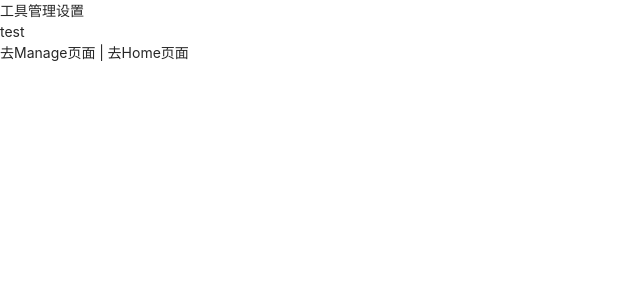
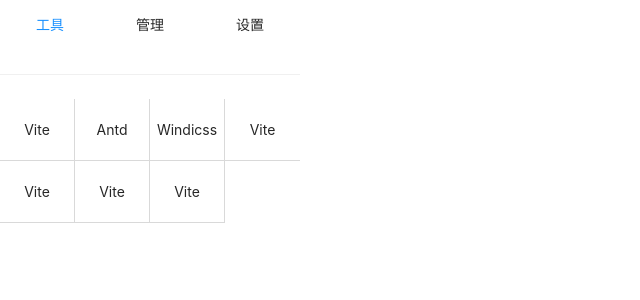
Before and after one commit to icctuan/vite-chrome-plugin-V3, a React (Vite) app: page /#/ in a window 1280 px wide. Shown: the top 300 px of the page, without its empty margins (0-640 px from the left). Built offline with nearby package versions, Linux system fonts and the light colour scheme.

Commit message:
feat: 根据要求调整各页面样式

```diff
--- a/src/App.tsx
+++ b/src/App.tsx
@@ -1,6 +1,6 @@
 import { HashRouter, Route, Routes } from 'react-router-dom'
-import Header from './pages/Header'
-import Home from './pages/Home'
+import Tool from './pages/Tool'
+import Set from './pages/Set'
 import Layout from './pages/Layout'
 import Manage from './pages/Manage'
 
@@ -9,10 +9,10 @@
 		<HashRouter basename="/">
 			<Routes>
 				<Route path="/" element={<Layout />}>
-					<Route index element={<Header />} />
-					{/* <Route path="tool" element={<Tool />} /> */}
+					<Route index element={<Tool />} />
+					<Route path="tool" element={<Tool />} />
 					<Route path="manage" element={<Manage />} />
-					<Route path="home" element={<Home />} />
+					<Route path="setting" element={<Set />} />
 				</Route>
 				{/* <Route path="*" element={<NotFound />} /> */}
 			</Routes>
--- /dev/null
+++ b/src/pages/Default/index.tsx
@@ -0,0 +1,14 @@
+import { Button } from 'antd'
+import { FC, useState } from 'react'
+import { Link } from 'react-router-dom'
+
+const Header: FC<any> = () => {
+	return (
+		<div>
+			<p>要使用小插件，请先登录哦</p>
+			<Button>登录</Button>
+		</div>
+	)
+}
+
+export default Header
--- a/src/pages/Header/index.tsx
+++ /dev/null
@@ -1,20 +0,0 @@
-import { FC, useState } from 'react'
-import { Link } from 'react-router-dom'
-// import logo from "./img/logo.svg";
-
-const Header: FC<any> = () => {
-	const [count, setCount] = useState(0)
-
-	return (
-		<header className="App-header">
-			<p>test</p>
-			<p>
-				<Link to="/manage">去Manage页面</Link>
-				{' | '}
-				<Link to="/home">去Home页面</Link>
-			</p>
-		</header>
-	)
-}
-
-export default Header
--- a/src/pages/Home/index.tsx
+++ /dev/null
@@ -1,25 +0,0 @@
-import { FC, useState } from 'react'
-import { Link } from 'react-router-dom'
-import logo from './img/logo.svg'
-
-const Home: FC<any> = () => {
-	const [count, setCount] = useState(0)
-
-	return (
-		<header className="App-header">
-			<img src={logo} className="App-logo" alt="logo" />
-			<p>
-				<button type="button" onClick={() => setCount(count => count + 1)}>
-					count is: {count}
-				</button>
-			</p>
-			<p>
-				<Link to="/">去主页面</Link>
-				{' | '}
-				<Link to="/manage">去Manage页面</Link>
-			</p>
-		</header>
-	)
-}
-
-export default Home
--- /dev/null
+++ b/src/pages/Layout/index.module.less
@@ -0,0 +1,35 @@
+.wrapper {
+	width: 300px;
+	height: 500px;
+}
+.header {
+	width: 100%;
+	:global {
+		.ant-radio-group {
+			width: 100%;
+			display: flex;
+			justify-content: space-around;
+		}
+		.ant-radio-button-wrapper:focus-within,
+		.ant-radio-button-wrapper-checked:not(.ant-radio-button-wrapper-disabled):focus-within {
+			box-shadow: none;
+		}
+		.ant-radio-button-wrapper:first-child {
+			border: none;
+		}
+		.ant-radio-button-wrapper {
+			height: 50px;
+			line-height: 50px;
+			padding: 0 20px;
+			border: none;
+			&:not(:first-child)::before {
+				display: none;
+			}
+		}
+	}
+}
+
+.main {
+	width: 300px;
+	height: calc(100% - 50px);
+}
--- a/src/pages/Layout/index.tsx
+++ b/src/pages/Layout/index.tsx
@@ -1,35 +1,32 @@
 // 布局组件
-// import { Divider, Radio, RadioChangeEvent } from "antd";
 import { FC, useState } from 'react'
 import { Outlet } from 'react-router'
 import { useNavigate } from 'react-router-dom'
+import { Divider, Radio, RadioChangeEvent } from 'antd'
 import styles from './index.module.less'
 
 const Layout: FC<any> = () => {
-	const [active, setActive] = useState<'tool' | 'manage' | 'set'>('tool')
+	const [active, setActive] = useState<'tool' | 'manage' | 'setting'>('tool')
 
-	// const navigate = useNavigate();
+	const navigate = useNavigate()
 
-	// function onRouteChange(e: RadioChangeEvent) {
-	//   const value = e.target.value;
-	//   setActive(value);
-	//   navigate(value);
-	// }
+	const handleRouteActiveChange = (e: RadioChangeEvent) => {
+		const value = e.target.value
+		setActive(value)
+		navigate(value)
+	}
 
 	return (
-		<div>
-			<div>
-				<button className="wd-my-xxs">工具</button>
-				<button>管理</button>
-				<button>设置</button>
-			</div>
-			{/* <Radio.Group value={active} onChange={onRouteChange}>
-          <Radio.Button value="tool">工具</Radio.Button>
-          <Radio.Button value="manage">管理</Radio.Button>
-          <Radio.Button value="set">设置</Radio.Button>
-        </Radio.Group> */}
-			{/* <Divider /> */}
-			<main>
+		<div className={styles.wrapper}>
+			<header className={styles.header}>
+				<Radio.Group value={active} onChange={handleRouteActiveChange}>
+					<Radio.Button value="tool">工具</Radio.Button>
+					<Radio.Button value="manage">管理</Radio.Button>
+					<Radio.Button value="setting">设置</Radio.Button>
+				</Radio.Group>
+			</header>
+			<Divider className="wd-my-0" />
+			<main className={styles.main}>
 				<Outlet />
 			</main>
 		</div>
--- a/src/pages/Manage/index.tsx
+++ b/src/pages/Manage/index.tsx
@@ -1,15 +1,23 @@
+import { Button, Input } from 'antd'
+import { SoundOutlined } from '@ant-design/icons'
 import { FC } from 'react'
-import { Link } from 'react-router-dom'
 
 const Manage: FC<any> = () => {
 	return (
-		<div>
-			Manage
-			<p>
-				<Link to="/">去主页面</Link>
-				{' | '}
-				<Link to="/home">去Home页面</Link>
+		<div className="wd-p-10px">
+			<Button className="wd-my-10px">打开Options</Button>
+			<p className="wd-mt-20px">
+				<SoundOutlined className="wd-pr-10px" />
+				向content发送消息：
 			</p>
+			<Input.Group compact>
+				<Input
+					style={{ width: 'calc(100% - 65px)' }}
+					defaultValue="https://ant.design"
+					placeholder="请输入内容"
+				/>
+				<Button type="primary">发送</Button>
+			</Input.Group>
 		</div>
 	)
 }
--- /dev/null
+++ b/src/pages/Set/index.module.less
@@ -0,0 +1,15 @@
+.setWrapper {
+	padding: 10px;
+	height: 100%;
+	width: 100%;
+	display: flex;
+	flex-direction: column;
+	justify-content: space-between;
+}
+.bottom {
+	cursor: pointer;
+	text-align: center;
+	&:hover {
+		color: #da70d6;
+	}
+}
--- /dev/null
+++ b/src/pages/Set/index.tsx
@@ -0,0 +1,28 @@
+import { Avatar, Divider } from 'antd'
+import { LogoutOutlined } from '@ant-design/icons'
+import { FC, useState } from 'react'
+import styles from './index.module.less'
+
+const Set: FC<any> = () => {
+	const handleLogOut = () => {
+		console.log('out')
+	}
+
+	return (
+		<div className={styles.setWrapper}>
+			<p>
+				<Avatar size={50} className="wd-mr-10px" />
+				{'xxx'}
+			</p>
+			<div>
+				<Divider />
+				<p className={styles.bottom} onClick={handleLogOut}>
+					<LogoutOutlined className="wd-mr-10px" />
+					退出登录
+				</p>
+			</div>
+		</div>
+	)
+}
+
+export default Set
--- /dev/null
+++ b/src/pages/Tool/index.module.less
@@ -0,0 +1,15 @@
+.wrapper {
+	width: 100%;
+	display: grid;
+	grid-template-columns: repeat(4, 1fr);
+	text-align: center;
+	justify-items: stretch;
+	align-items: center;
+	& > a {
+		padding: 20px 0;
+		border-bottom: 1px solid #d9d9d9;
+		&:not(:nth-child(4n)) {
+			border-right: 1px solid #d9d9d9;
+		}
+	}
+}
--- /dev/null
+++ b/src/pages/Tool/index.tsx
@@ -0,0 +1,17 @@
+import { FC } from 'react'
+import { LINKS } from './sourceData'
+import styles from './index.module.less'
+
+const Tool: FC<any> = () => {
+	return (
+		<div className={styles.wrapper}>
+			{LINKS.map(item => (
+				<a href={item.value} target="_blank" rel="noreferrer">
+					{item.label}
+				</a>
+			))}
+		</div>
+	)
+}
+
+export default Tool
--- /dev/null
+++ b/src/pages/Tool/sourceData.ts
@@ -0,0 +1,9 @@
+export const LINKS = [
+	{ label: 'Vite', value: 'https://vitejs.cn/' },
+	{ label: 'Antd', value: 'https://ant.design/index-cn' },
+	{ label: 'Windicss', value: 'https://windicss.org/' },
+	{ label: 'Vite', value: '' },
+	{ label: 'Vite', value: '' },
+	{ label: 'Vite', value: '' },
+	{ label: 'Vite', value: '' }
+]
```
Also changed, not shown: src/pages/Set/img/logo.svg (renamed from src/pages/Home/img/logo.svg).
